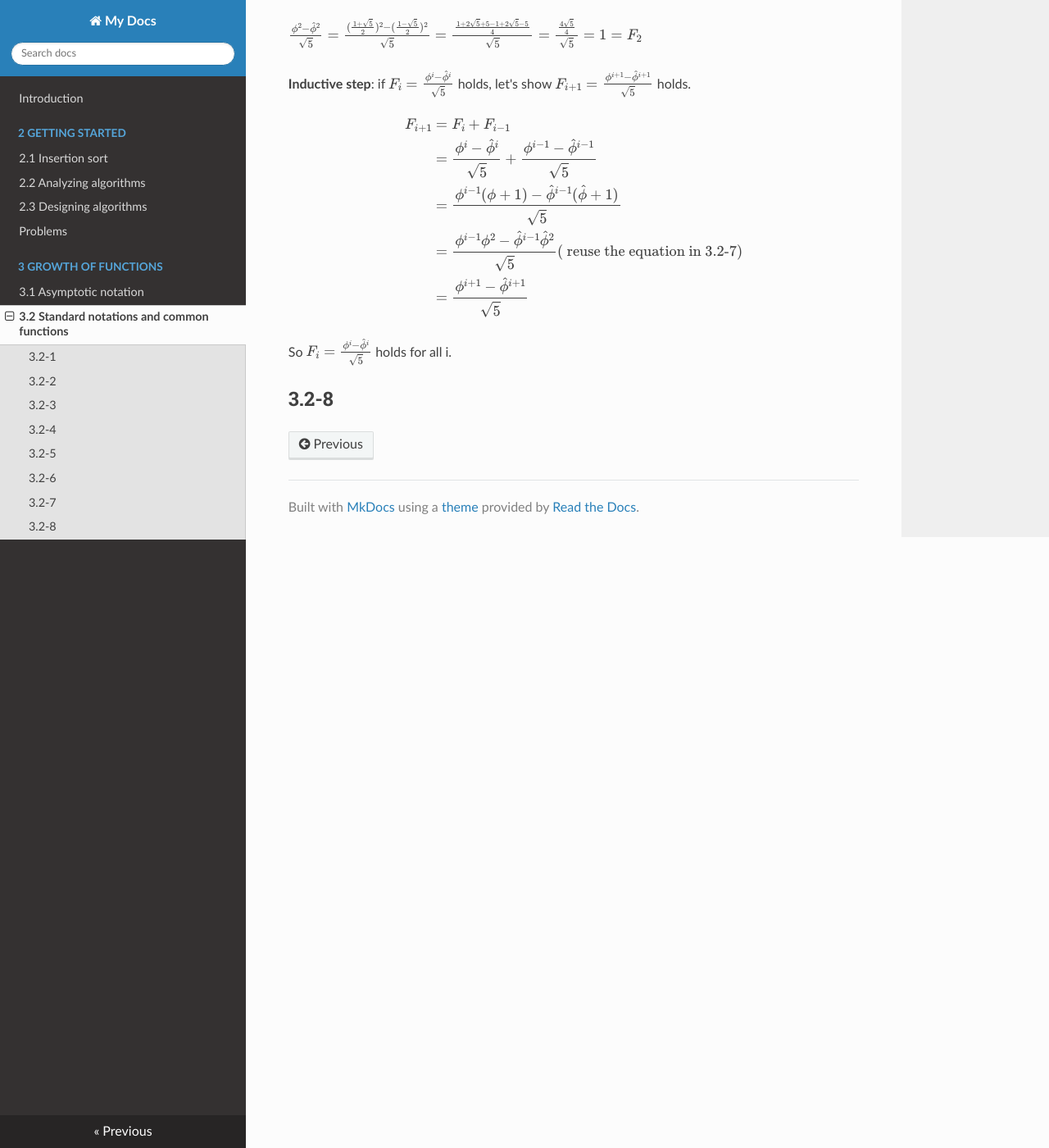
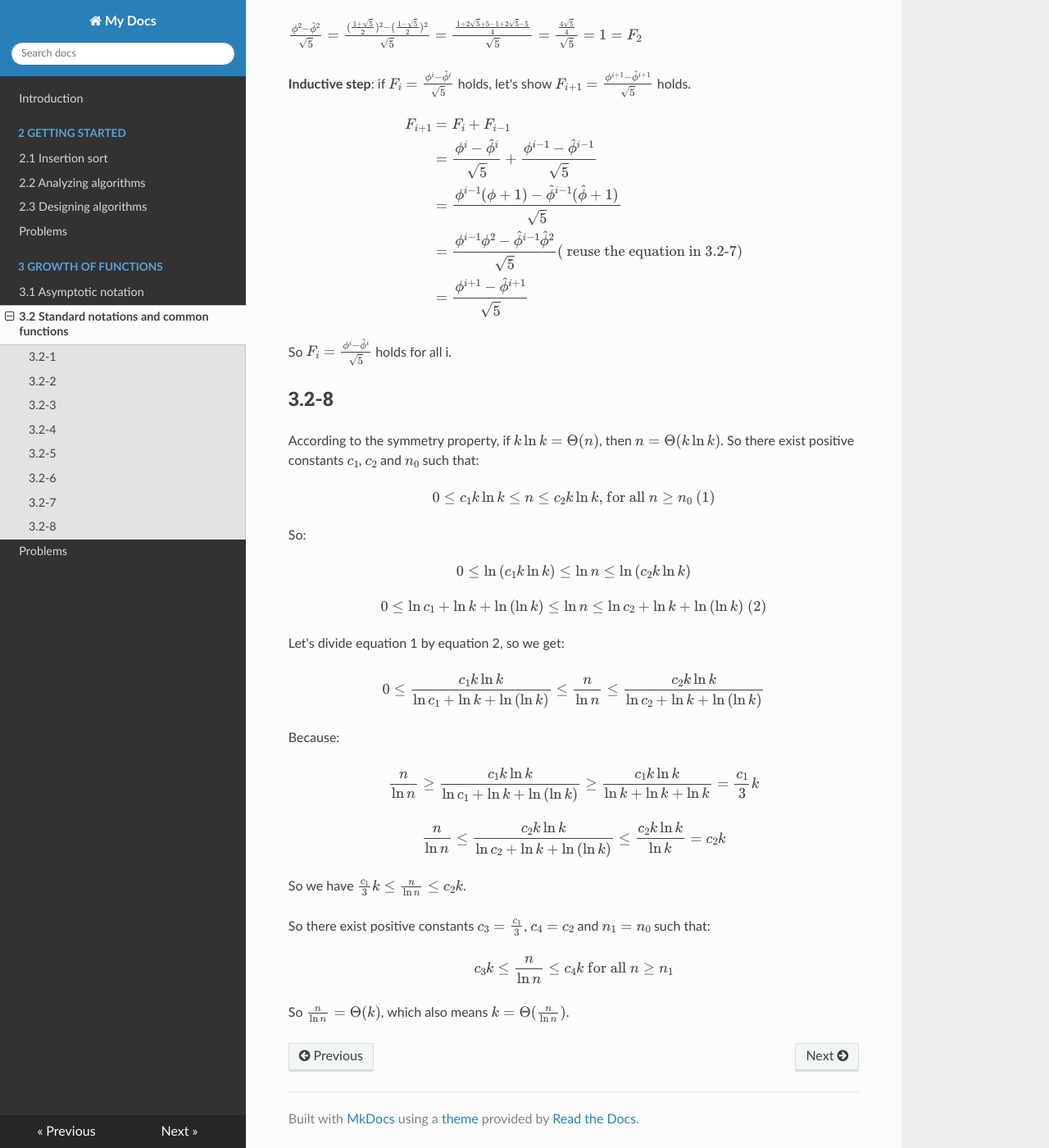
Before and after one commit to Frederick-S/Introduction-to-Algorithms-Notes, an MkDocs documentation site: the page built from docs/3-Growth-of-Functions/3.2-Standard-notations-and-common-functions.md, in a window 1280 px wide and 1400 px high, scrolled down 4085 px. Shown: the whole window at 82% size. Built offline with MkDocs 1.6.1, drawn with Linux system fonts in a browser that asks for light colours; nearby versions of some CDN libraries; formulas are drawn with MathJax 3; old or Windows-style settings are respelled for this version of MkDocs.

Commit message:
Update exercise

```diff
--- a/docs/3-Growth-of-Functions/3.2-Standard-notations-and-common-functions.md
+++ b/docs/3-Growth-of-Functions/3.2-Standard-notations-and-common-functions.md
@@ -169,3 +169,30 @@ $$
 So $F_i = \frac{\phi^i - \hat\phi^i}{\sqrt{5}}$ holds for all i.
 
 ## 3.2-8
+According to the symmetry property, if $k\ln{k} = \Theta(n)$, then $n = \Theta(k\ln{k})$. So there exist positive constants $c_1$, $c_2$ and $n_0$ such that:
+
+$$0 \leq c_1k\ln{k} \leq n \leq c_2k\ln{k} \text{, for all } n \geq n_0 \text{ (1)}$$
+
+So:
+
+$$0 \leq \ln{(c_1k\ln{k})} \leq \ln{n} \leq \ln{(c_2k\ln{k})}$$
+
+$$0 \leq \ln{c_1} + \ln{k} + \ln{(\ln{k})} \leq \ln{n} \leq \ln{c_2} + \ln{k} + \ln{(\ln{k})} \text{ (2)}$$
+
+Let's divide equation 1 by equation 2, so we get:
+
+$$0 \leq \frac{c_1k\ln{k}}{\ln{c_1} + \ln{k} + \ln{(\ln{k})}} \leq \frac{n}{\ln{n}} \leq \frac{c_2k\ln{k}}{\ln{c_2} + \ln{k} + \ln{(\ln{k})}}$$
+
+Because:
+
+$$\frac{n}{\ln{n}} \geq \frac{c_1k\ln{k}}{\ln{c_1} + \ln{k} + \ln{(\ln{k})}} \geq \frac{c_1k\ln{k}}{\ln{k} + \ln{k} + \ln{k}} = \frac{c_1}{3}k$$
+
+$$\frac{n}{\ln{n}} \leq \frac{c_2k\ln{k}}{\ln{c_2} + \ln{k} + \ln{(\ln{k})}} \leq \frac{c_2k\ln{k}}{\ln{k}} = c_2k$$
+
+So we have $\frac{c_1}{3}k \leq \frac{n}{\ln{n}} \leq c_2k$.
+
+So there exist positive constants $c_3 = \frac{c_1}{3}$, $c_4 = c_2$ and $n_1 = n_0$ such that:
+
+$$c_3k \leq \frac{n}{\ln{n}} \leq c_4k \text{ for all } n \geq n_1$$
+
+So $\frac{n}{\ln{n}} = \Theta(k)$, which also means $k = \Theta(\frac{n}{\ln{n}})$.
--- a/mkdocs.yml
+++ b/mkdocs.yml
@@ -11,3 +11,4 @@ pages:
 - '3 Growth of Functions':
     - '3.1 Asymptotic notation': '3-Growth-of-Functions/3.1-Asymptotic-notation.md'
     - '3.2 Standard notations and common functions': '3-Growth-of-Functions/3.2-Standard-notations-and-common-functions.md'
+    - 'Problems': '3-Growth-of-Functions/Problems.md'
```
Also changed, not shown: docs/3-Growth-of-Functions/Problems.md (added, +2 -0 lines).
